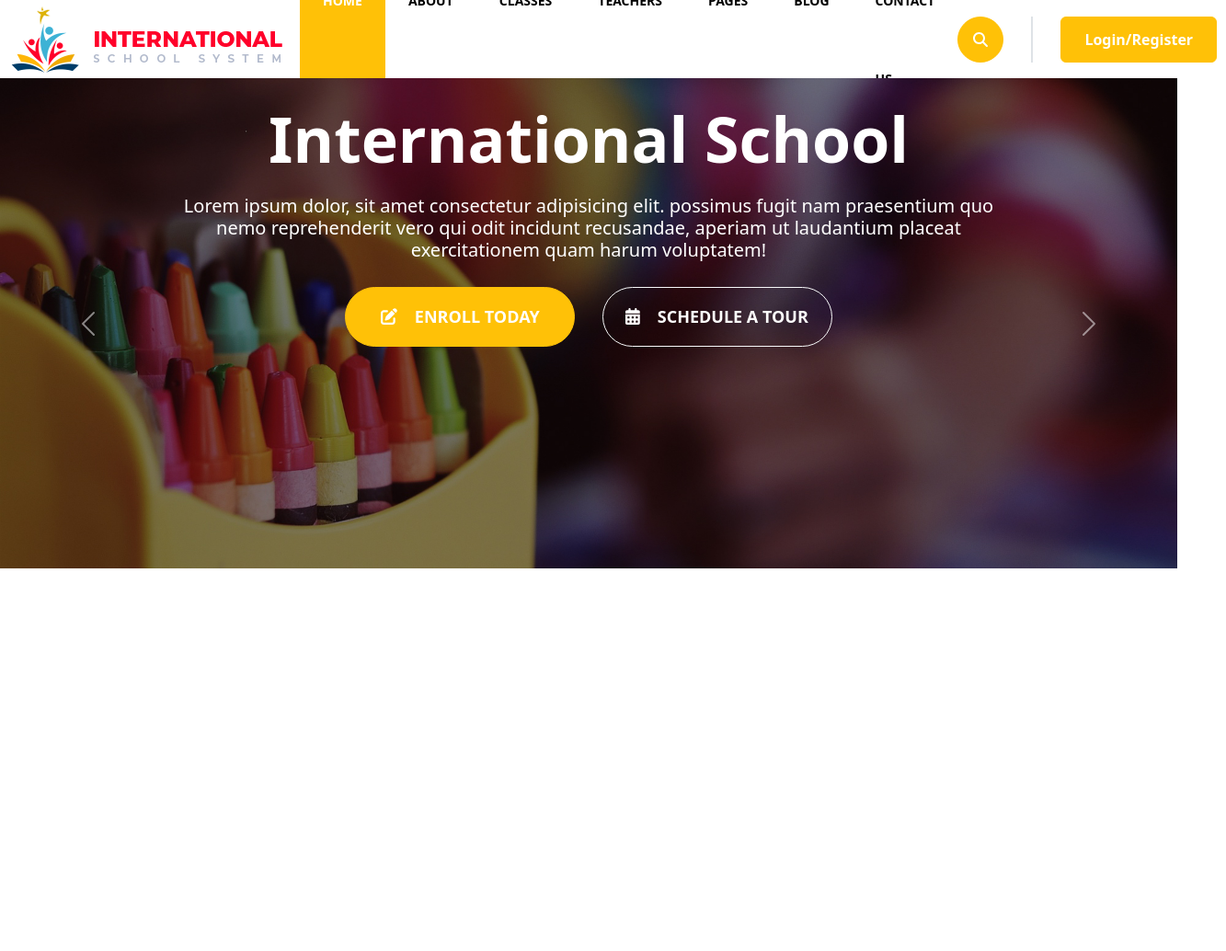
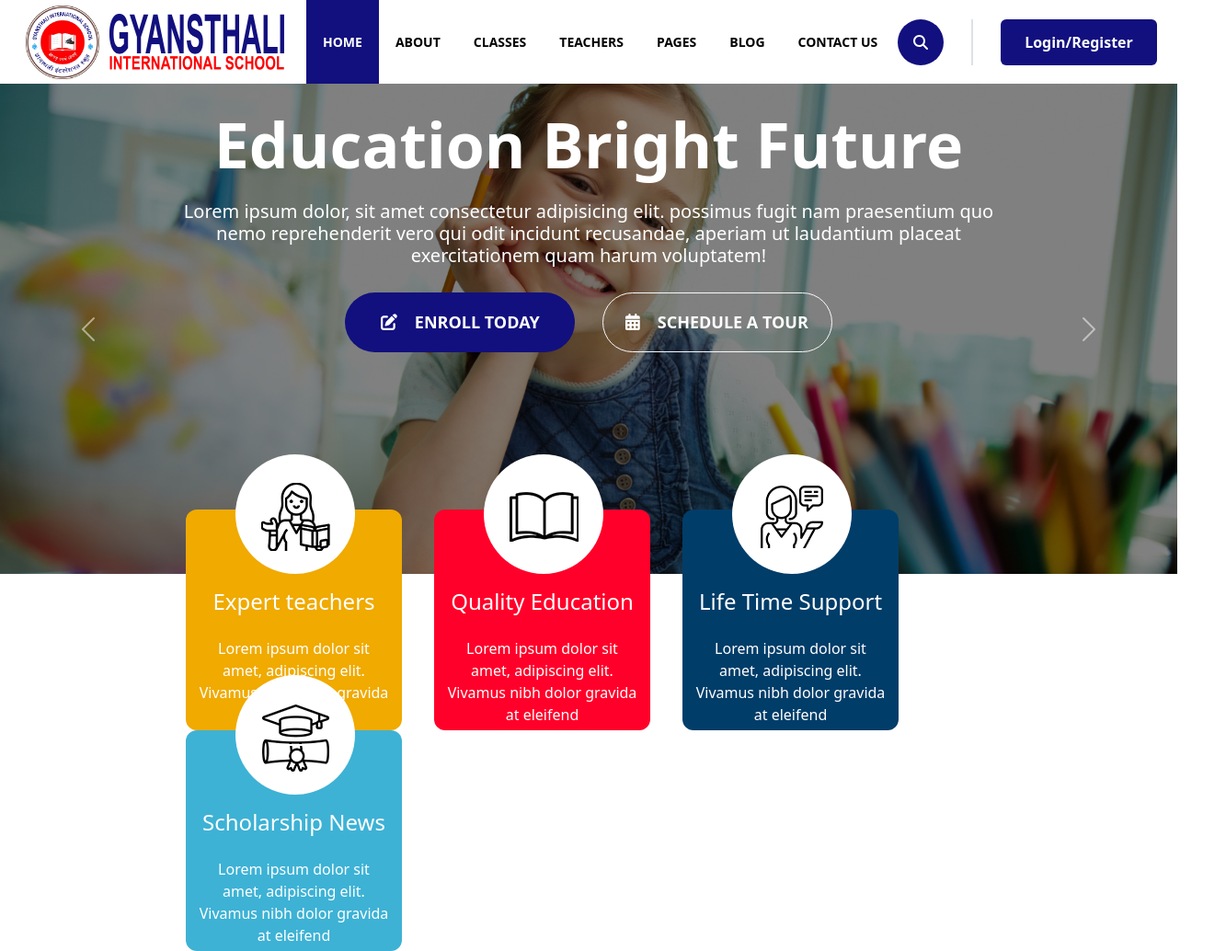
Before and after one commit to ChetanK05/gissamastipur, a plain HTML site: page index.html in a window 1280 px wide. Shown: the whole page at 92% size, 1333 px wide, since content can reach past the window. Before the commit the page ends 800 px from the top, so only its background shows below. Drawn offline with nearby package versions, Linux system fonts and the light colour scheme.

Commit message:
slider section

```diff
--- a/assest/css/style.css
+++ b/assest/css/style.css
@@ -4,28 +4,35 @@
     box-sizing: border-box;
 }
 /* Header Section Start */
+.bg-primary2{
+    background: #12107e;
+}
+.btn-primary2{
+    background: #12107e;
+}
+.text-primary2{
+    color: #12107e;
+}
 .navbar{
+    margin: 0px;
     padding: 0px;
-    height: 85px;
 }
 .nav-item{
     position: relative;
-    display: inline-block;
-    line-height: 85px;
+    display: block;
+    padding: 0px 10px;
 }
 .nav-item:hover{
-    background: #ffc107;
+    background: #12107e;
 }
 header .navbar .nav-item .nav-link{
     font-size: 14px;
     font-weight: bold;
     color: #000;
-    padding: 0px 25px;
-    line-height: 85px;
+    line-height: 75px;
 }
 header .navbar .nav-item .nav-link:hover{
     color: #fff;
-    background:#ffc107;
 }
 .dropdown-menu{
     padding: 0px;
@@ -33,20 +40,20 @@ header .navbar .nav-item .nav-link:hover{
     border-radius: 0px;
     display: none;
     position: absolute;
+    margin-left: -10px;
 }
 .dropdown-menu .dropdown-item{
     border-radius: 0px;
     width: 270px;
-    line-height: 30px;
+    padding: 10px 0px;
     font-size: 14px;
     font-weight: 500;
-    padding-left: 25px;
+    padding-left: 20px;
     border-bottom: 0.5px solid #e1dfdf;
 }
 .dropdown-menu .dropdown-item:hover{
-    background: #ffc107;
+    background: #12107e;
     color: #fff;
-    margin-top: -3px;
 }
 .nav-item:hover .dropdown-menu{
     display: block;
@@ -56,11 +63,17 @@ header .navbar .nav-item .nav-link:hover{
     width: 50px;
     margin-right: 30px;
 }
+#search:hover{
+    background: #fd0002;
+}
 #login{
     margin-left: 30px;
     margin-right: 10px;
     height: 50px;
     width: 170px;
+}
+#login:hover{
+    background: #fd0002;
 }
 #login a{
     text-decoration: none;
@@ -93,4 +106,80 @@ header .navbar .nav-item .nav-link:hover{
     color: #fff;
     margin-top: 20px;
 }
+.carousel-item #enrollbtn{
+    background: #12107e;
+}
+.carousel-item #enrollbtn:hover{
+    background: #fd0002;
+}
+.carousel-item #outlinebtn:hover{
+    background: #fd0002;
+    border: #fd0002;
+}
 /* Slider Section End */
+/* Our Course Section Start */
+.categories_wrap{
+    z-index: 10;
+    margin-top: -70px;
+    position: relative;
+}
+.categories_wrap .row{
+    margin-left: 120px;
+}
+#expert{
+    width: 235px;
+    height: 240px;
+    background: #f0aa00;
+    border-radius: 12px;
+    margin-right: 35px;
+}
+#quality{
+    width: 235px;
+    height: 240px;
+    background: #ff002a;
+    border-radius: 12px;
+    margin-right: 35px;
+}
+#support{
+    width: 235px;
+    height: 240px;
+    background: #003d69;
+    border-radius: 12px;
+    margin-right: 35px;
+}
+#news{
+    width: 235px;
+    height: 240px;
+    background: #3db2d5;
+    border-radius: 12px;
+}
+#inner-icon{
+    height: 130px;
+    width: 130px;
+    line-height: 130px;
+    background: #fff;
+    border-radius: 100%;
+    text-align: center;
+    margin-top: -60px;
+    margin-left: 42px;
+}
+#text h4{
+    color: #fff;
+    font-size: 24px;
+    text-align: center;
+}
+#text h4 span::before{
+    content: "";
+    background: #fff;
+    width: 40px;
+    height: 2px;
+    position: absolute;
+    top: 53%;
+    margin-left: -20px;
+}
+#text p{
+    color: #fff;
+    text-align: center;
+    font-size: 16px;
+}
+/* Our Course Section Ends */
--- a/index.html
+++ b/index.html
@@ -12,15 +12,19 @@
 <body>
     <!-- Header Section Start -->
     <header>
-        <nav class="navbar navbar-expand-lg bg-white">
+        <nav class="navbar navbar-expand-lg col-lg-12 col-md-12 bg-white">
             <div class="container-fluid">
-              <a class="navbar-brand" href="index.html"><img src="./assest/img/logo.png" alt=""></a>
-              <button class="navbar-toggler" type="button" data-bs-toggle="collapse" data-bs-target="#navbarSupportedContent" aria-controls="navbarSupportedContent" aria-expanded="false" aria-label="Toggle navigation">
+              <a class="navbar-brand ms-3" href="index.html">
+                <img src="./assest/img/Logogis1.png" class="img-fluid" width="80px" height="80px" alt="">
+                <img src="./assest/img/logogis2.png" class="img-fluid" width="200px" height="80px" alt="">
+              </a>
+              <button class="navbar-toggler" type="button" data-bs-toggle="collapse" data-bs-target="#navbarNavDropdown"
+                aria-controls="navbarNavDropdown" aria-expanded="false" aria-label="Toggle navigation">
                 <span class="navbar-toggler-icon"></span>
               </button>
-              <div class="collapse navbar-collapse" id="navbarSupportedContent">
+              <div class="collapse navbar-collapse" id="navbarNavDropdown">
                 <ul class="navbar-nav mx-auto mb-2 mb-lg-0">
-                  <li class="nav-item bg-warning">
+                  <li class="nav-item bg-primary2">
                     <a class="nav-link active text-white" aria-current="page" href="index.html">HOME</a>
                   </li>
                   <li class="nav-item">
@@ -76,9 +80,9 @@
                   </li>
                 </ul>
                 <form class="d-flex" role="search">
-                  <button class="btn btn-warning rounded-circle" id="search"><a href=""><i class="fa-solid fa-magnifying-glass" style="color: white;"></i></a></button>
+                  <button class="btn btn-primary2 rounded-circle" id="search"><a href=""><i class="fa-solid fa-magnifying-glass" style="color: white;"></i></a></button>
                   <span class="border border-right"></span>
-                  <button class="btn btn-warning" id="login" style="color: white;"><a href="">Login/Register</a></button>
+                  <button class="btn btn-primary2" id="login" style="color: white;"><a href="">Login/Register</a></button>
                 </form>
               </div>
             </div>
@@ -86,28 +90,28 @@
     </header>
     <!-- Header Section End -->
     <!-- Slider Section Start -->
-    <div id="carouselExample" class="carousel slide">
+    <div id="carouselExample" class="carousel slide" data-bs-ride="carousel">
       <div class="carousel-inner">
-        <div class="carousel-item active">
+        <div class="carousel-item active" data-bs-interval="3000">
           <img src="./assest/img/slider.jpg" class="d-block w-100" alt="...">
           <div class="carousel-caption d-md-block">
-            <h1>International School</h1>
+            <h1>Gyansthali International School</h1>
             <h5>Lorem ipsum dolor, sit amet consectetur adipisicing elit.
                 possimus fugit nam praesentium quo nemo reprehenderit vero qui odit incidunt recusandae,
                 aperiam ut laudantium placeat exercitationem quam harum voluptatem!</h5>
-                <button class="btn btn-warning"><i class="fa-solid fa-pen-to-square"></i>&nbsp;&nbsp;&nbsp;&nbsp;ENROLL TODAY</button>&nbsp;&nbsp;&nbsp;&nbsp;&nbsp;&nbsp;
-                <button class="btn btn-outline-light"><i class="fa-solid fa-calendar-days"></i>&nbsp;&nbsp;&nbsp;&nbsp;SCHEDULE A TOUR</button>
+                <button class="btn" id="enrollbtn"><i class="fa-solid fa-pen-to-square"></i>&nbsp;&nbsp;&nbsp;&nbsp;ENROLL TODAY</button>&nbsp;&nbsp;&nbsp;&nbsp;&nbsp;&nbsp;
+                <button class="btn btn-outline-light" id="outlinebtn"><i class="fa-solid fa-calendar-days"></i>&nbsp;&nbsp;&nbsp;&nbsp;SCHEDULE A TOUR</button>
           </div>
         </div>
-        <div class="carousel-item">
+        <div class="carousel-item" data-bs-interval="3000">
           <img src="./assest/img/slider1.jpg" class="d-block w-100" alt="...">
           <div class="carousel-caption d-md-block">
             <h1>Education Bright Future</h1>
             <h5>Lorem ipsum dolor, sit amet consectetur adipisicing elit.
               possimus fugit nam praesentium quo nemo reprehenderit vero qui odit incidunt recusandae,
               aperiam ut laudantium placeat exercitationem quam harum voluptatem!</h5>
-              <button class="btn btn-warning"><i class="fa-solid fa-pen-to-square"></i>&nbsp;&nbsp;&nbsp;&nbsp;ENROLL TODAY</button>&nbsp;&nbsp;&nbsp;&nbsp;&nbsp;&nbsp;
-              <button class="btn btn-outline-light"><i class="fa-solid fa-calendar-days"></i>&nbsp;&nbsp;&nbsp;&nbsp;SCHEDULE A TOUR</button>
+              <button class="btn" id="enrollbtn"><i class="fa-solid fa-pen-to-square"></i>&nbsp;&nbsp;&nbsp;&nbsp;ENROLL TODAY</button>&nbsp;&nbsp;&nbsp;&nbsp;&nbsp;&nbsp;
+              <button class="btn btn-outline-light" id="outlinebtn"><i class="fa-solid fa-calendar-days"></i>&nbsp;&nbsp;&nbsp;&nbsp;SCHEDULE A TOUR</button>
           </div>
         </div>
       </div>
@@ -121,6 +125,50 @@
       </button>
     </div>
     <!-- Slider Section End -->
+    <!-- Our Course Section Start -->
+    <div class="container">
+      <div class="categories_wrap ">
+        <div class="row">
+          <div class="col-lg-3" id="expert">
+            <div id="inner-icon">
+              <img src="./assest/img/teacher.png" alt="">
+            </div>
+            <div id="text">
+              <h4 class="py-3">Expert teachers <br> <span></span></h4>
+              <p>Lorem ipsum dolor sit amet, adipiscing elit. Vivamus nibh dolor gravida at eleifend</p>
+            </div>
+          </div>
+          <div class="col-lg-3" id="quality">
+            <div id="inner-icon">
+              <img src="./assest/img/book.png" alt="">
+            </div>
+            <div id="text">
+              <h4 class="py-3">Quality Education <br> <span></span></h4>
+              <p>Lorem ipsum dolor sit amet, adipiscing elit. Vivamus nibh dolor gravida at eleifend</p>
+            </div>
+          </div>
+          <div class="col-lg-3" id="support">
+            <div id="inner-icon">
+              <img src="./assest/img/support.png" alt="">
+            </div>
+            <div id="text">
+              <h4 class="py-3">Life Time Support <br> <span></span></h4>
+              <p>Lorem ipsum dolor sit amet, adipiscing elit. Vivamus nibh dolor gravida at eleifend</p>
+            </div>
+          </div>
+          <div class="col-lg-3" id="news">
+            <div id="inner-icon">
+              <img src="./assest/img/scholarship.png" alt="">
+            </div>
+            <div id="text">
+              <h4 class="py-3">Scholarship News <br> <span></span></h4>
+              <p class="mt-2">Lorem ipsum dolor sit amet, adipiscing elit. Vivamus nibh dolor gravida at eleifend</p>
+            </div>
+          </div>
+        </div>
+      </div>
+    </div>
+    <!-- Our Course Section End -->
     <script src="https://cdnjs.cloudflare.com/ajax/libs/font-awesome/6.4.0/js/all.min.js"></script>
     <script src="https://cdn.jsdelivr.net/npm/bootstrap@5.3.0/dist/js/bootstrap.bundle.min.js"></script>
     <script src="./assest/js/script.js"></script>
```
Also changed, not shown: assest/img/Logo gis.png (added), assest/img/book.png (added), assest/img/logogis1.png (added), assest/img/logogis2.png (added), assest/img/scholarship.png (added), assest/img/support.png (added), assest/img/teacher.png (added).
